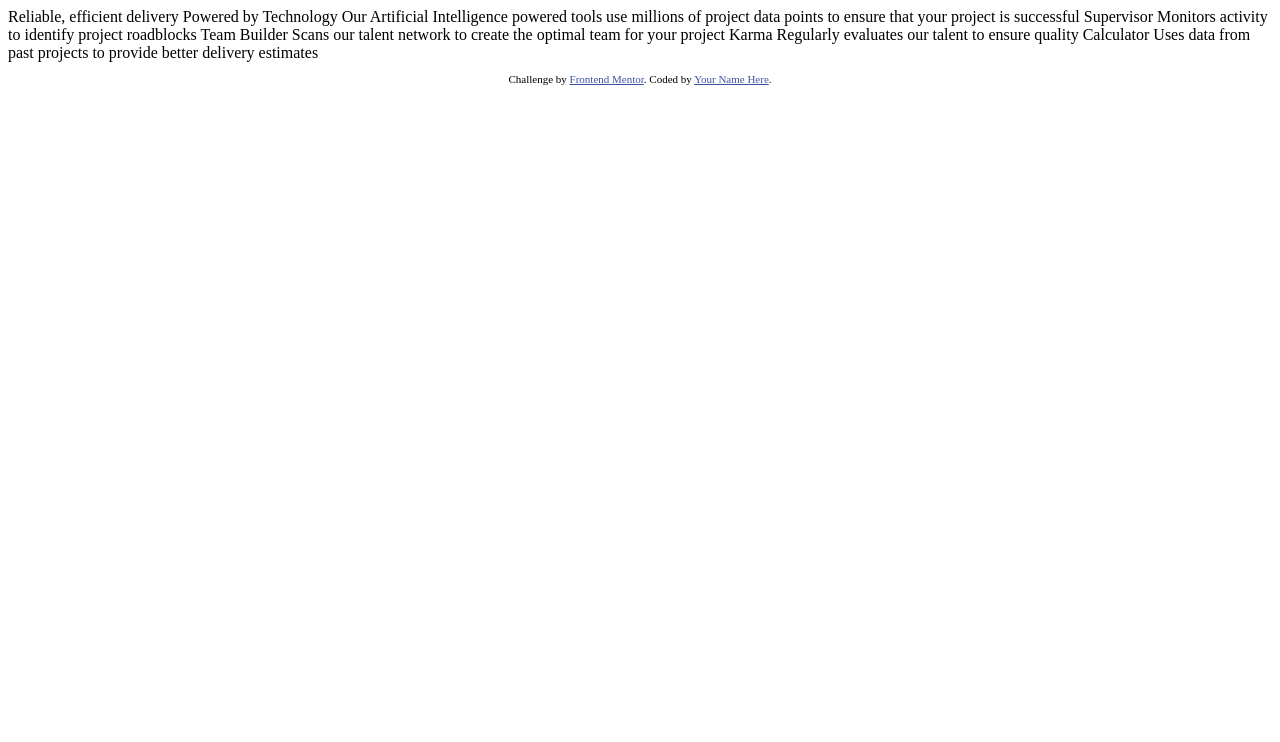
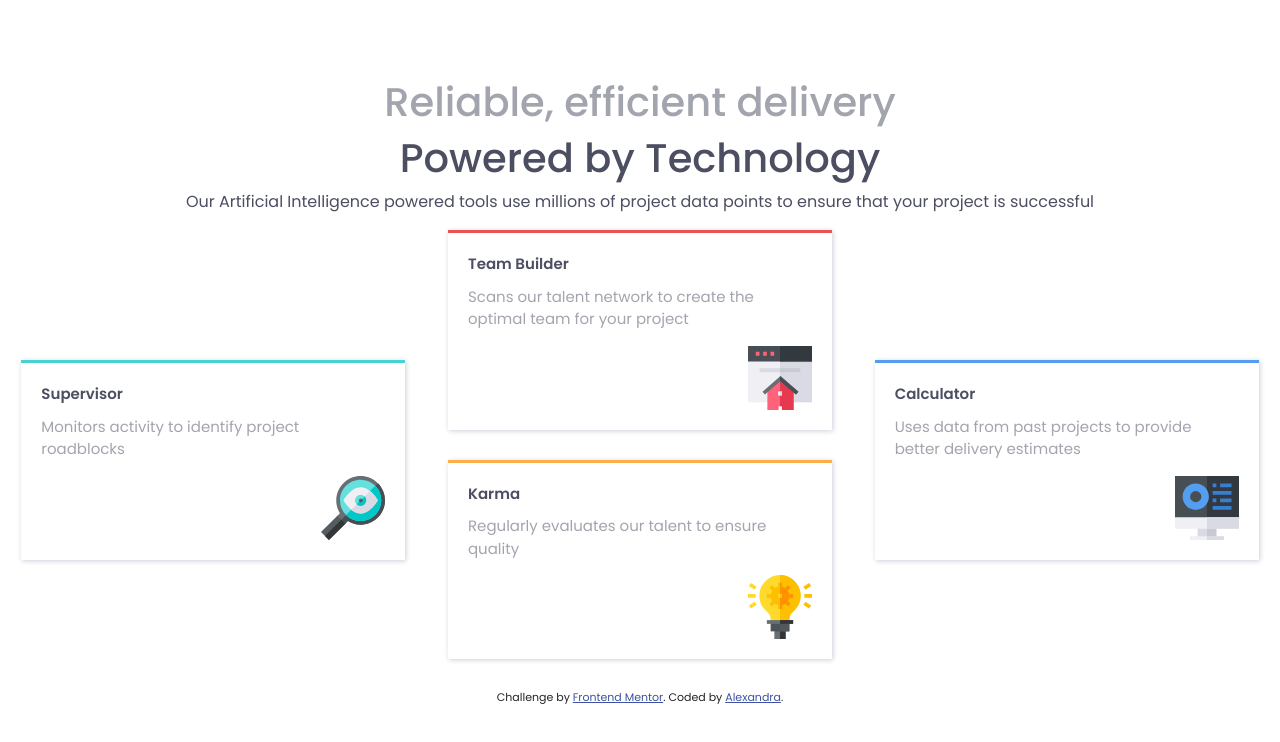
Before and after one commit to AlexandraTnd/Frontend-Mentor---Four-card-feature-section, a plain HTML site: page index.html in a window 1280 px wide. Drawn offline with nearby package versions, Linux system fonts and the light colour scheme.

Commit message:
complete challenge

```diff
--- a/index.html
+++ b/index.html
@@ -1,45 +1,79 @@
 <!DOCTYPE html>
 <html lang="en">
+
 <head>
   <meta charset="UTF-8">
-  <meta name="viewport" content="width=device-width, initial-scale=1.0"> <!-- displays site properly based on user's device -->
+  <meta name="viewport" content="width=device-width, initial-scale=1.0">
+  <!-- displays site properly based on user's device -->
 
   <link rel="icon" type="image/png" sizes="32x32" href="./images/favicon-32x32.png">
-
+  <link href="https://cdn.jsdelivr.net/npm/bootstrap@5.3.3/dist/css/bootstrap.min.css" rel="stylesheet"
+    integrity="sha384-QWTKZyjpPEjISv5WaRU9OFeRpok6YctnYmDr5pNlyT2bRjXh0JMhjY6hW+ALEwIH" crossorigin="anonymous">
+  <script src="https://cdn.jsdelivr.net/npm/bootstrap@5.3.3/dist/js/bootstrap.bundle.min.js"
+    integrity="sha384-YvpcrYf0tY3lHB60NNkmXc5s9fDVZLESaAA55NDzOxhy9GkcIdslK1eN7N6jIeHz" crossorigin="anonymous"
+    defer></script>
+  <link rel="stylesheet" href="./style.css">
+  <link rel="preconnect" href="https://fonts.googleapis.com">
+  <link rel="preconnect" href="https://fonts.gstatic.com" crossorigin>
+  <link
+    href="https://fonts.googleapis.com/css2?family=Poppins:ital,wght@0,100;0,200;0,300;0,400;0,500;0,600;0,700;0,800;0,900;1,100;1,200;1,300;1,400;1,500;1,600;1,700;1,800;1,900&display=swap"
+    rel="stylesheet">
   <title>Frontend Mentor | Four card feature section</title>
 
   <!-- Feel free to remove these styles or customise in your own stylesheet 👍 -->
   <style>
-    .attribution { font-size: 11px; text-align: center; }
-    .attribution a { color: hsl(228, 45%, 44%); }
+    .attribution {
+      font-size: 11px;
+      text-align: center;
+    }
+
+    .attribution a {
+      color: hsl(228, 45%, 44%);
+    }
   </style>
 </head>
-<body>
 
-  Reliable, efficient delivery
-  Powered by Technology
-
-  Our Artificial Intelligence powered tools use millions of project data points
-  to ensure that your project is successful
-
-  Supervisor
-  Monitors activity to identify project roadblocks
-
-  Team Builder
-  Scans our talent network to create the optimal team for your project
-
-  Karma
-  Regularly evaluates our talent to ensure quality
-
-  Calculator
-  Uses data from past projects to provide better delivery estimates
-
+<body class="d-flex flex-column align-items-center justify-content-center">
+  <section class="d-flex flex-column align-items-center justify-content-center">
+    <h1 class="first-title">Reliable, efficient delivery</h1>
+    <h1 class="second-title">Powered by Technology</h1>
+    <p class="main-paragraph">Our Artificial Intelligence powered tools use millions of project data points
+      to ensure that your project is successful</p>
+  </section>
+  <section class="d-flex flex-row align-items-center justify-content-around site-content">
+    <div class="first-box">
+      <div class="box-title">Supervisor</div>
+      <div class="box-content">Monitors activity to identify project roadblocks</div>
+      <img src="./images/icon-supervisor.svg" alt="supervisor icon">
+    </div>
+    <div class="d-flex flex-column align-items-center justify-content-center">
+      <div class="second-box">
+        <div class="box-title">Team Builder</div>
+        <div class="box-content">Scans our talent network to create the optimal team for your project
+        </div>
+        <img src="./images/icon-team-builder.svg" alt="team builder icon">
+      </div>
+      <div class="third-box">
+        <div class="box-title">Karma</div>
+        <div class="box-content">Regularly evaluates our talent to ensure quality
+        </div>
+        <img src="./images/icon-karma.svg" alt="karma icon">
+      </div>
+    </div>
+    <div class="fourth-box">
+      <div class="box-title">Calculator</div>
+      <div class="box-content">Uses data from past projects to provide better delivery estimates
+      </div>
+      <img src="./images/icon-calculator.svg" alt="calculator icon">
+    </div>
+  </section>
 
   <footer>
     <p class="attribution">
       Challenge by <a href="https://www.frontendmentor.io?ref=challenge" target="_blank">Frontend Mentor</a>.
-      Coded by <a href="#">Your Name Here</a>.
+      Coded by <a href="#">Alexandra</a>.
     </p>
   </footer>
 </body>
+
 </html>
--- /dev/null
+++ b/style.css
@@ -0,0 +1,90 @@
+* {
+    box-sizing: border-box;
+    font-family: 'Poppins';
+}
+
+body {
+    height: 100vh;
+}
+
+.first-title {
+    color: hsl(229, 6%, 66%);
+}
+
+.second-title {
+    color: hsl(234, 12%, 34%);
+}
+
+.main-paragraph {
+    color: hsl(234, 12%, 34%);
+    padding: 0 30px;
+}
+
+.first-box {
+    width: 30vw;
+    box-shadow: 1px 1px 5px hsl(231, 15%, 83%);
+    border-top: 3px solid hsl(180, 62%, 55%);
+    padding: 20px;
+}
+
+.second-box {
+    width: 30vw;
+    box-shadow: 1px 1px 5px hsl(231, 15%, 83%);
+    border-top: 3px solid hsl(0, 78%, 62%);
+    padding: 20px;
+}
+
+.third-box {
+    width: 30vw;
+    box-shadow: 1px 1px 5px hsl(231, 15%, 83%);
+    border-top: 3px solid hsl(34, 97%, 64%);
+    padding: 20px;
+    margin: 30px 0;
+}
+
+.fourth-box {
+    width: 30vw;
+    box-shadow: 1px 1px 5px hsl(231, 15%, 83%);
+    border-top: 3px solid hsl(212, 86%, 64%);
+    padding: 20px;
+}
+
+.site-content {
+    width: 100vw;
+    font-size: 15px;
+}
+
+.box-title {
+    color: hsl(234, 12%, 34%);
+    font-weight: 600;
+    margin-bottom: 10px;
+}
+
+.box-content {
+    color: hsl(229, 6%, 66%);
+}
+
+img {
+    float: right;
+    margin-top: 15px;
+}
+
+@media screen and (max-width: 600px) {
+
+    .first-box,
+    .second-box,
+    .third-box,
+    .fourth-box {
+        width: 90vw;
+        margin: 15px 0;
+    }
+
+    .site-content {
+        flex-direction: column !important;
+    }
+
+    body {
+        height: auto;
+        padding: 20px;
+    }
+}
```
